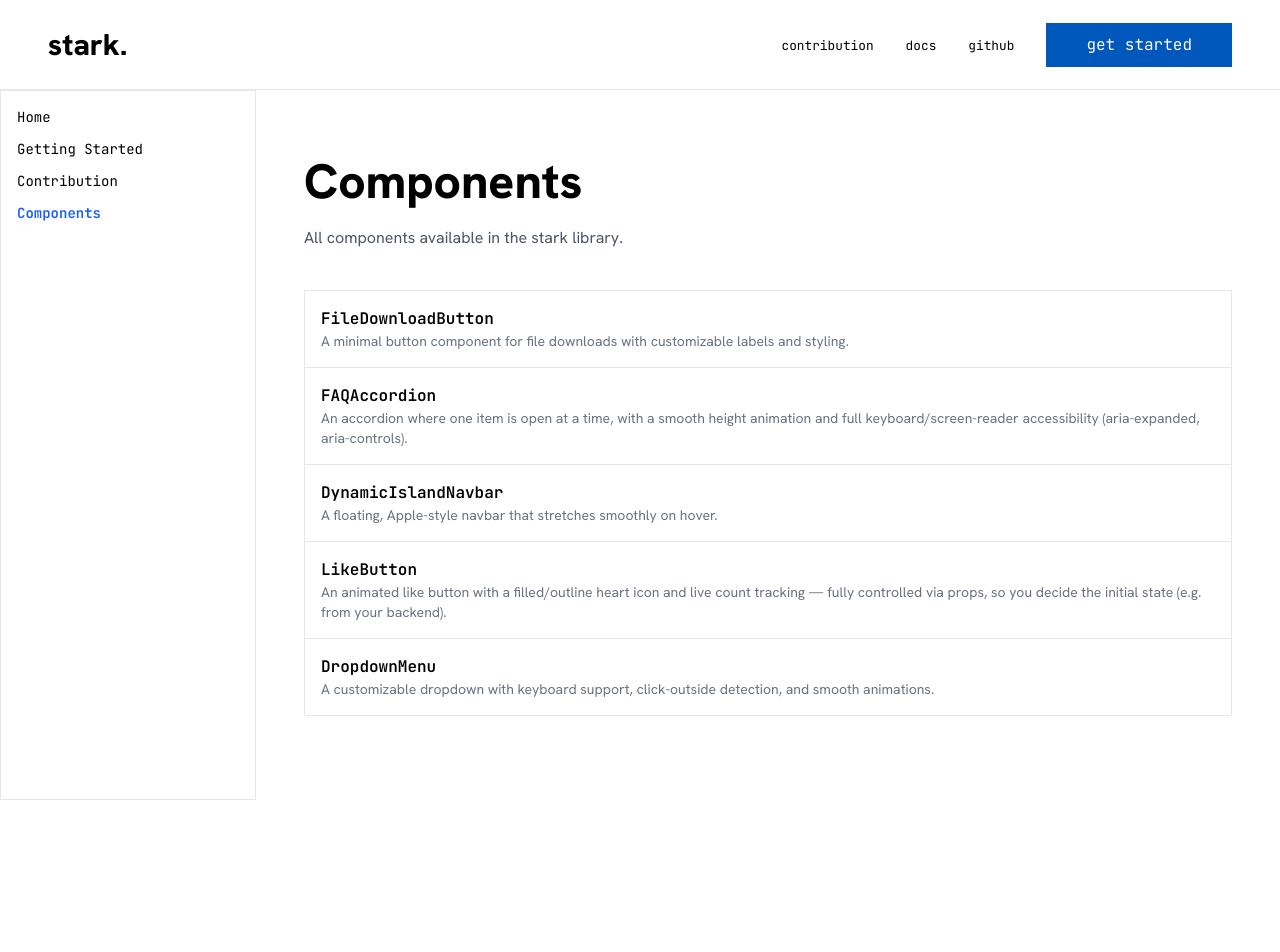
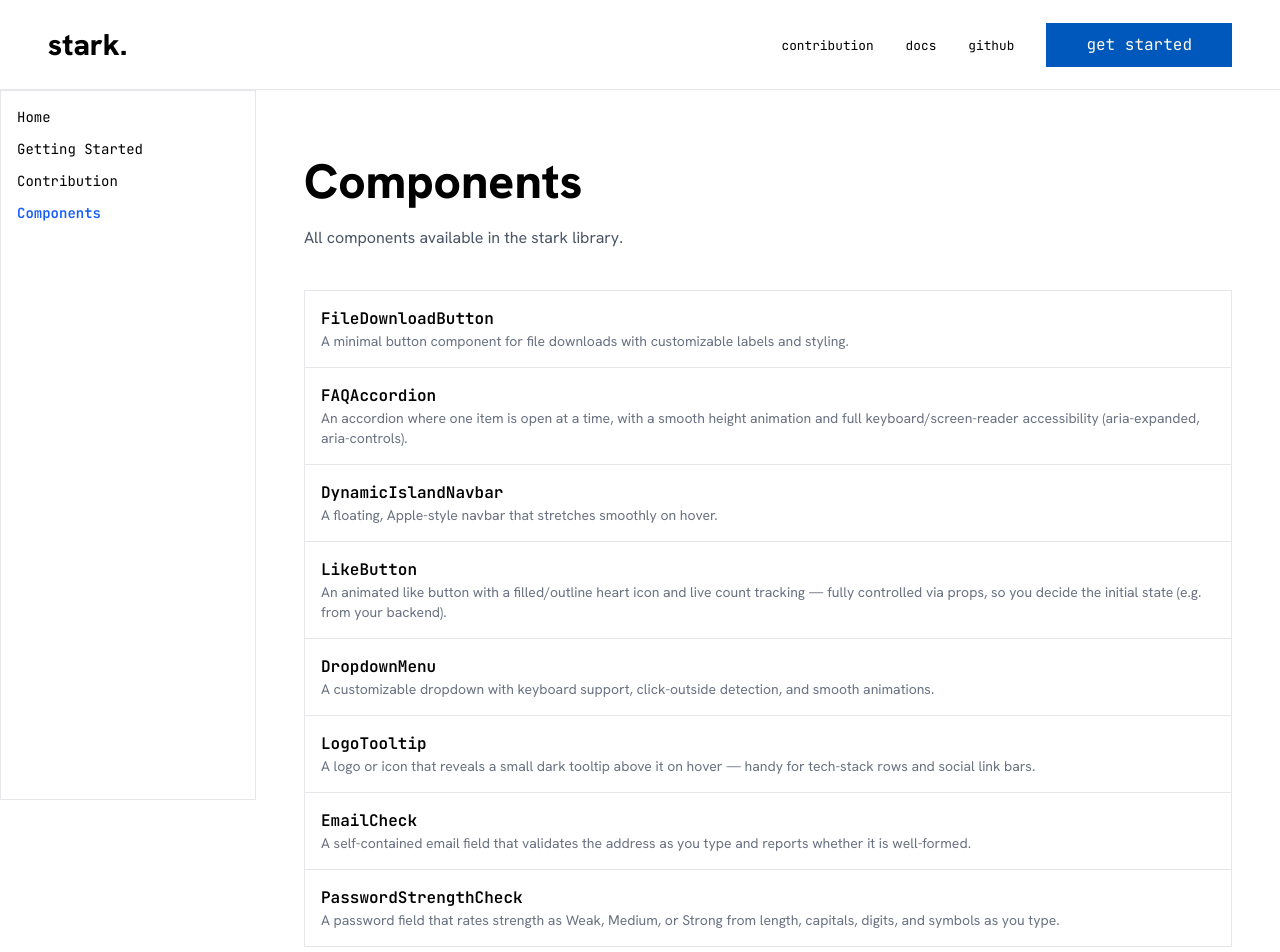
Before and after one commit to omkarwarik02/Webstark, a React (Vite) app: page /component-list in a window 1280 px wide. Shown: the top 952 px of the page. Before the commit the page ends 800 px from the top, so only its background shows below. Built offline with nearby package versions, Linux system fonts and the light colour scheme.

Commit message:
Added new components

```diff
--- a/package.json
+++ b/package.json
@@ -10,7 +10,7 @@
     "preview": "vite preview"
   },
   "dependencies": {
-    "@omkarwarik1204/stark": "^1.3.2",
+    "@omkarwarik1204/stark": "^1.5.0",
     "@tailwindcss/vite": "^4.3.3",
     "lenis": "^1.3.25",
     "prism-react-renderer": "^2.4.1",
--- a/src/components/ComponentDocPage.tsx
+++ b/src/components/ComponentDocPage.tsx
@@ -34,6 +34,9 @@ export default function ComponentDocPage({ doc }: { doc:ComponentDoc}) {
             <CodeBlock code={doc.usageCode} />
 
              <h2 className="font-mono font-bold mt-8 mb-2">PROPS</h2>
+             {doc.props.length === 0 ? (
+                <p className="text-sm text-gray-500">This component takes no props.</p>
+             ) : (
                  <table className="w-full text-sm border border-gray-200">
                     <thead className="bg-gray-50">
                         <tr>
@@ -55,6 +58,7 @@ export default function ComponentDocPage({ doc }: { doc:ComponentDoc}) {
                         ))}
                     </tbody>
                  </table>
+             )}
         </div>
         </div>
     )
--- a/src/data/components.tsx
+++ b/src/data/components.tsx
@@ -1,5 +1,5 @@
 import type { ReactNode } from "react";
-import { LikeButton, DropdownMenu, DynamicIslandNavbar,FAQAccordion, FileDownloadButton } from "@omkarwarik1204/stark";
+import { LikeButton, DropdownMenu, DynamicIslandNavbar,FAQAccordion, FileDownloadButton, LogoTooltip, EmailCheck, PasswordStrengthCheck } from "@omkarwarik1204/stark";
 
 export interface PropDef {
     name:string;
@@ -135,5 +135,55 @@ export const componentDocs: ComponentDoc[] = [
       <DropdownMenu label="Choose" options={[{ value: "a", label: "Option A" }]} />
     ),
   },
+{
+    slug:"logo-tooltip",
+    name:"LogoTooltip",
+    description:"A logo or icon that reveals a small dark tooltip above it on hover — handy for tech-stack rows and social link bars.",
+    importCode:`import { LogoTooltip } from "@omkarwarik1204/stark";`,
+    usageCode:`<LogoTooltip
+  logo={<img src="/images/logo.png" alt="stark" />}
+  label="stark"
+/>
 
+// Larger, with custom spacing
+<LogoTooltip
+  logo={<img src="/images/logo.png" alt="stark" />}
+  label="stark"
+  size={48}
+  className="mx-4"
+/>`,
+    props:[
+      { name: "logo", type: "React.ReactNode", required: true, description: "The logo to render. An <img> is stretched to fill the box and kept in aspect ratio." },
+      { name: "label", type: "string", required: true, description: "Text shown inside the tooltip on hover." },
+      { name: "size", type: "number", description: "Width and height of the logo box, in pixels. Default: 32." },
+      { name: "className", type: "string", description: 'Extra classes merged onto the wrapper. Default: "".' },
+    ],
+    preview: () => (
+      <div className="pt-8">
+        <LogoTooltip
+          logo={<img src="/images/logo.png" alt="stark" />}
+          label="stark"
+          size={48}
+        />
+      </div>
+    ),
+},
+{
+    slug:"email-check",
+    name:"EmailCheck",
+    description:"A self-contained email field that validates the address as you type and reports whether it is well-formed.",
+    importCode:`import { EmailCheck } from "@omkarwarik1204/stark";`,
+    usageCode:`<EmailCheck />`,
+    props:[],
+    preview: () => <EmailCheck />,
+},
+{
+    slug:"password-strength-check",
+    name:"PasswordStrengthCheck",
+    description:"A password field that rates strength as Weak, Medium, or Strong from length, capitals, digits, and symbols as you type.",
+    importCode:`import { PasswordStrengthCheck } from "@omkarwarik1204/stark";`,
+    usageCode:`<PasswordStrengthCheck />`,
+    props:[],
+    preview: () => <PasswordStrengthCheck />,
+},
 ]
--- /dev/null
+++ b/src/types/stark.d.ts
@@ -0,0 +1,10 @@
+// The stark bundle exports EmailCheck and PasswordStrengthCheck, but the
+// package's own types/index.d.ts does not declare them (as of v1.5.0).
+// Augment the module here so they can be imported in a type-safe way.
+// Remove this file once upstream ships the declarations.
+import type { ReactNode } from "react";
+
+declare module "@omkarwarik1204/stark" {
+  export function EmailCheck(): ReactNode;
+  export function PasswordStrengthCheck(): ReactNode;
+}
```
Also changed, not shown: 1 other file (tests, documents, lock files or other folders). Lines whose indentation alone changed are shown as unchanged.
